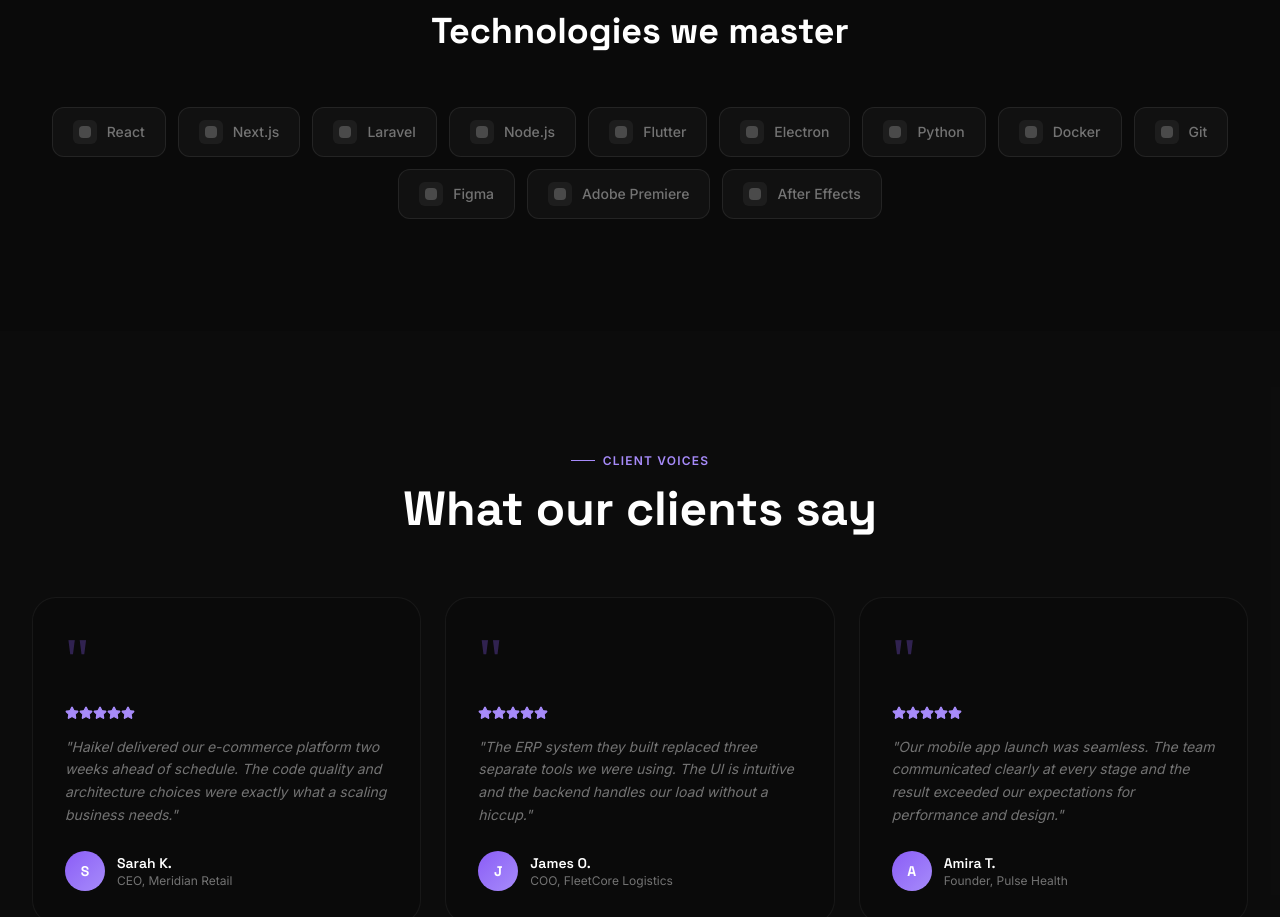
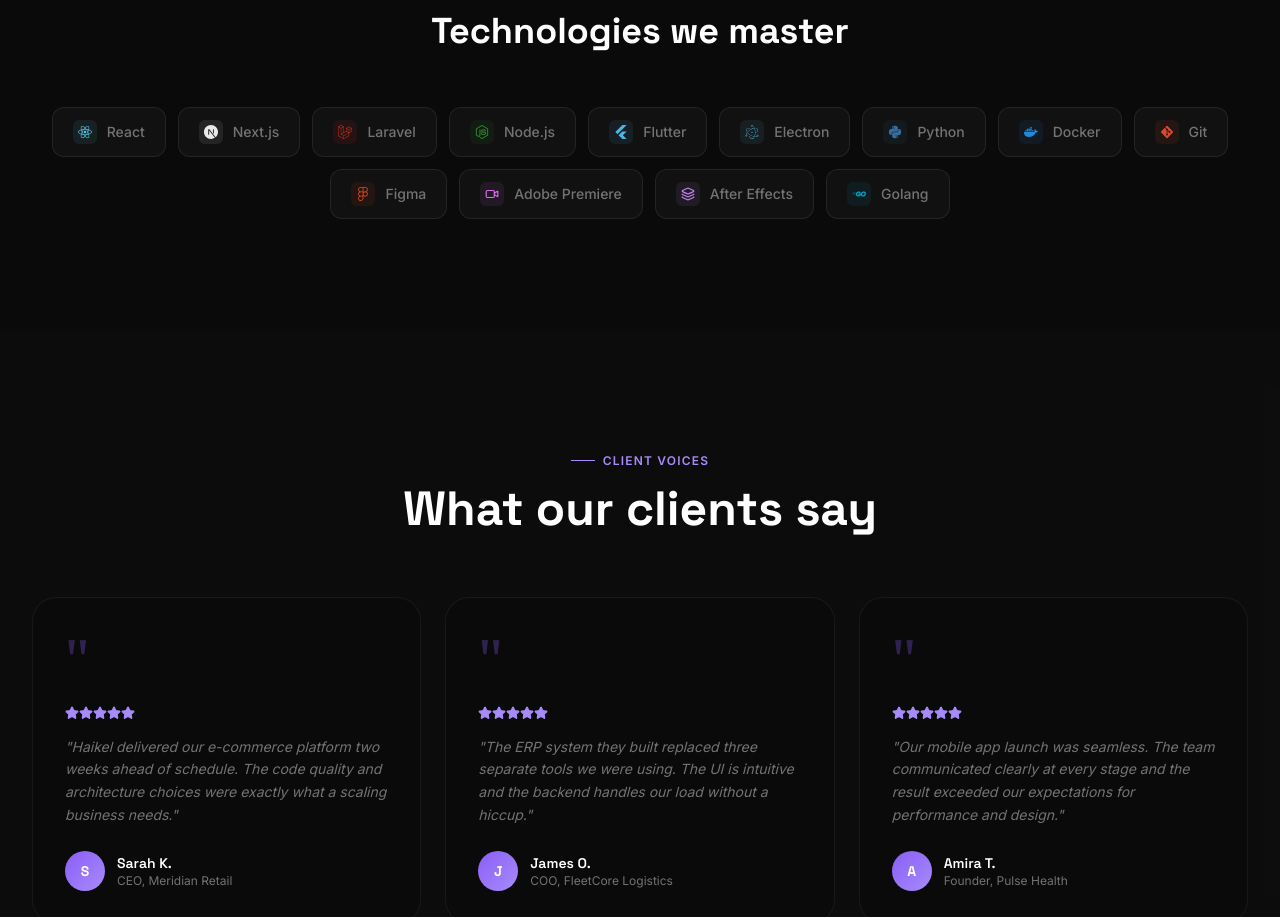
Before and after one commit to HaikalAgency/haikal-website, a React (Vite) app: page / in a window 1280 px wide. Shown: the part 6980-7897 px from the top of the page. Built offline with nearby package versions, Linux system fonts and the light colour scheme.

Commit message:
feat: add react-icons and update Technologies section with icons and colors

```diff
--- a/package.json
+++ b/package.json
@@ -53,6 +53,7 @@
     "react-dnd": "16.0.1",
     "react-dnd-html5-backend": "16.0.1",
     "react-hook-form": "7.55.0",
+    "react-icons": "^5.7.0",
     "react-popper": "2.3.0",
     "react-resizable-panels": "2.1.7",
     "react-responsive-masonry": "2.7.1",
--- a/src/app/App.tsx
+++ b/src/app/App.tsx
@@ -1,5 +1,7 @@
 import { useState, useEffect, useRef } from "react";
 import { motion, useInView } from "motion/react";
+import { FaReact, FaLaravel, FaNodeJs, FaPython, FaDocker, FaFigma, FaGitAlt } from "react-icons/fa";
+import { SiNextdotjs, SiFlutter, SiElectron, SiGo } from "react-icons/si";
 import {
   Menu, X, ArrowRight, ChevronDown, ChevronUp,
   Globe, Monitor, Smartphone, Video, Zap, TrendingUp,
@@ -902,9 +904,19 @@ function Portfolio() {
 // ─── Technologies ─────────────────────────────────────────────────────────────
 function Technologies() {
   const techs = [
-    "React", "Next.js", "Laravel", "Node.js", "Flutter",
-    "Electron", "Python", "Docker", "Git", "Figma",
-    "Adobe Premiere", "After Effects",
+    { name: "React", icon: FaReact, color: "#61DAFB" },
+    { name: "Next.js", icon: SiNextdotjs, color: "#FFFFFF" },
+    { name: "Laravel", icon: FaLaravel, color: "#FF2D20" },
+    { name: "Node.js", icon: FaNodeJs, color: "#339933" },
+    { name: "Flutter", icon: SiFlutter, color: "#54C5F8" },
+    { name: "Electron", icon: SiElectron, color: "#62C6F2" },
+    { name: "Python", icon: FaPython, color: "#3776AB" },
+    { name: "Docker", icon: FaDocker, color: "#2496ED" },
+    { name: "Git", icon: FaGitAlt, color: "#F05032" },
+    { name: "Figma", icon: FaFigma, color: "#F24E1E" },
+    { name: "Adobe Premiere", icon: Video, color: "#EA77FF" },
+    { name: "After Effects", icon: Layers, color: "#D291FF" },
+    { name: "Golang", icon: SiGo, color: "#00ADD8" },
   ];
 
   return (
@@ -921,16 +933,22 @@ function Technologies() {
           <div className="flex flex-wrap justify-center gap-3">
             {techs.map((t) => (
               <motion.div
-                key={t}
-                whileHover={{ y: -3, borderColor: "rgba(139,92,246,0.5)" }}
+                key={t.name}
+                whileHover={{ y: -3, borderColor: `${t.color}60` }}
                 transition={{ duration: 0.2 }}
                 className="flex items-center gap-2.5 border border-white/8 bg-[#111111] rounded-xl px-5 py-3 cursor-default group"
               >
-                <div className="w-6 h-6 rounded-md bg-white/5 group-hover:bg-[#8B5CF6]/20 transition-colors duration-200 flex items-center justify-center">
-                  <div className="w-3 h-3 rounded-sm bg-white/20 group-hover:bg-[#8B5CF6]/60 transition-colors duration-200" />
+                <div
+                  className="w-6 h-6 rounded-md flex items-center justify-center transition-all duration-200"
+                  style={{
+                    backgroundColor: `${t.color}15`,
+                    color: t.color
+                  }}
+                >
+                  <t.icon size={14} className="opacity-90 group-hover:scale-110 transition-all duration-200" />
                 </div>
                 <span className="text-[#737373] group-hover:text-white text-sm font-medium transition-colors duration-200" style={BODY}>
-                  {t}
+                  {t.name}
                 </span>
               </motion.div>
             ))}
```
Also changed, not shown: 1 other file (tests, documents, lock files or other folders).
